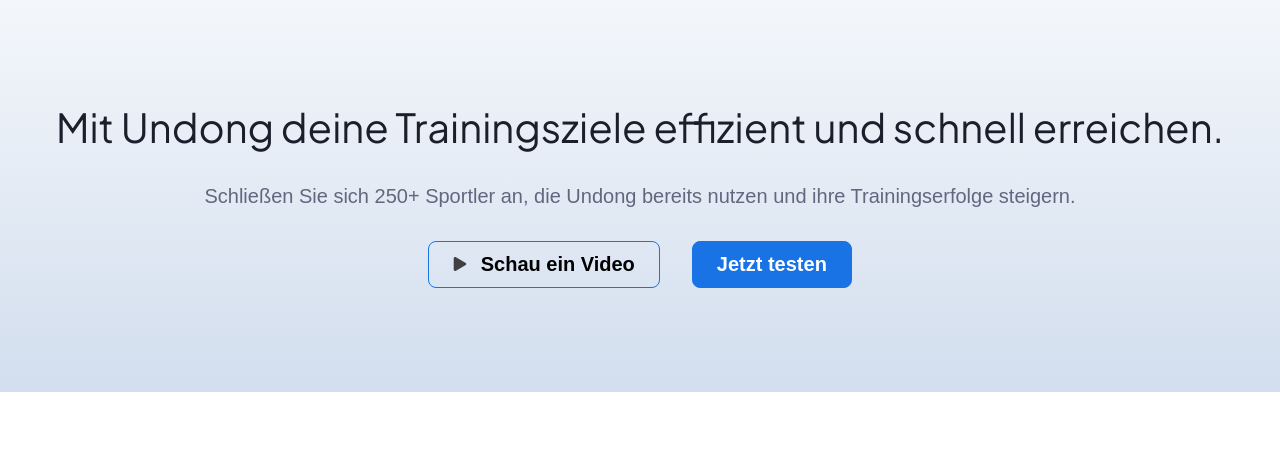
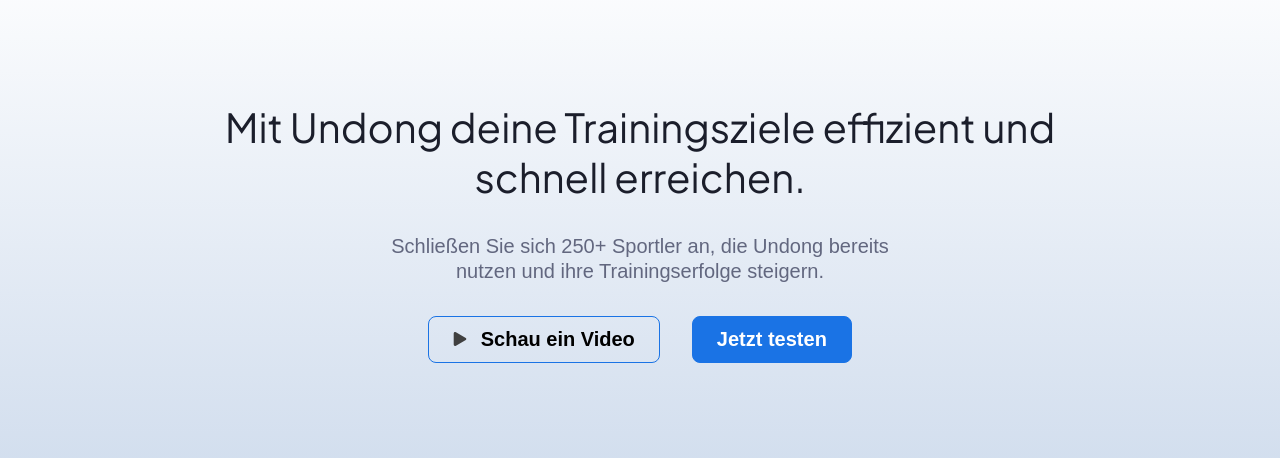
Before and after one commit to MinhKhangTran/11ty_undong_landing_page, an Eleventy site: page src/index.html in a window 1280 px wide. Shown: the part 6122-6580 px from the top of the page. Built offline with nearby package versions, Linux system fonts and the light colour scheme; Eleventy itself is replaced by a stand-in of ours; files that its build step writes are made by us from their sources.

Commit message:
:bug: fix width of cta

```diff
--- a/src/scss/components/_cta.scss
+++ b/src/scss/components/_cta.scss
@@ -5,10 +5,18 @@
   @include md {
     padding-block: math.div(104rem, 16);
   }
+  h2 {
+    @include md {
+      width: 900px;
+      margin-inline: auto;
+    }
+  }
   p {
     padding-block: 1.5rem;
     @include md {
       padding-block: math.div(32rem, 16);
+      width: 500px;
+      margin-inline: auto;
     }
   }
   .button__wrapper {
```
Also changed, not shown: src/css/index.css.
